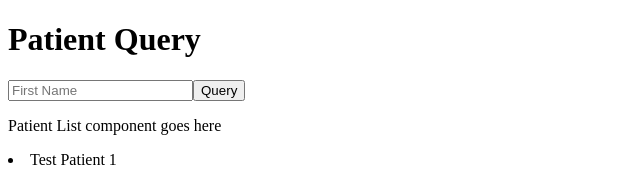
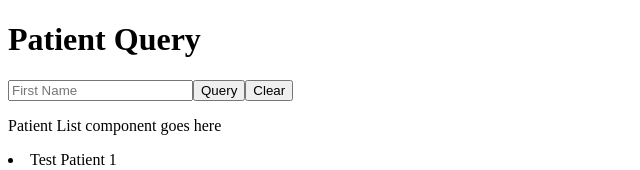
Before and after one commit to BigBrotherMed/patient-query, a React app: page / in a window 1280 px wide. Shown: the top 170 px of the page, without its empty margins (0-640 px from the left). Built offline with nearby package versions, Linux system fonts and the light colour scheme; the HTML template or start-up script is replaced by a standard one.

Commit message:
Added clear filter button.

```diff
--- a/client/src/containers/query.jsx
+++ b/client/src/containers/query.jsx
@@ -23,6 +23,8 @@ class Query extends React.Component {
       <div>
         <input value={this.state.firstName} onChange={this.handleFirstNameChange} placeholder="First Name" />
         <button onClick={() => this.props.queryPatient(this.state, this.props.patients)}> Query </button>
+        <button onClick={() => this.props.queryPatient({firstName: ''}, this.props.patients)}> Clear </button>
+
 
       </div>
 
```
